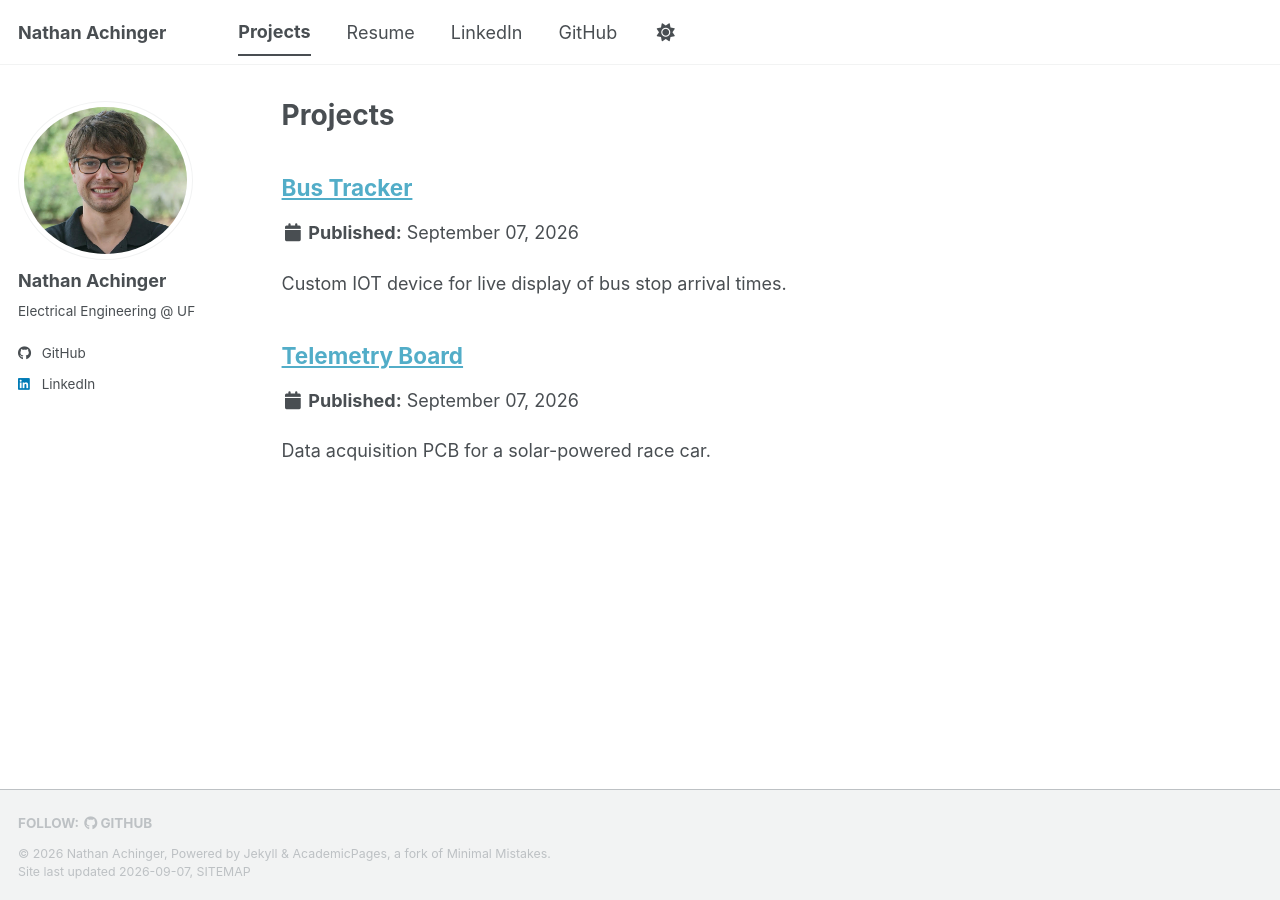
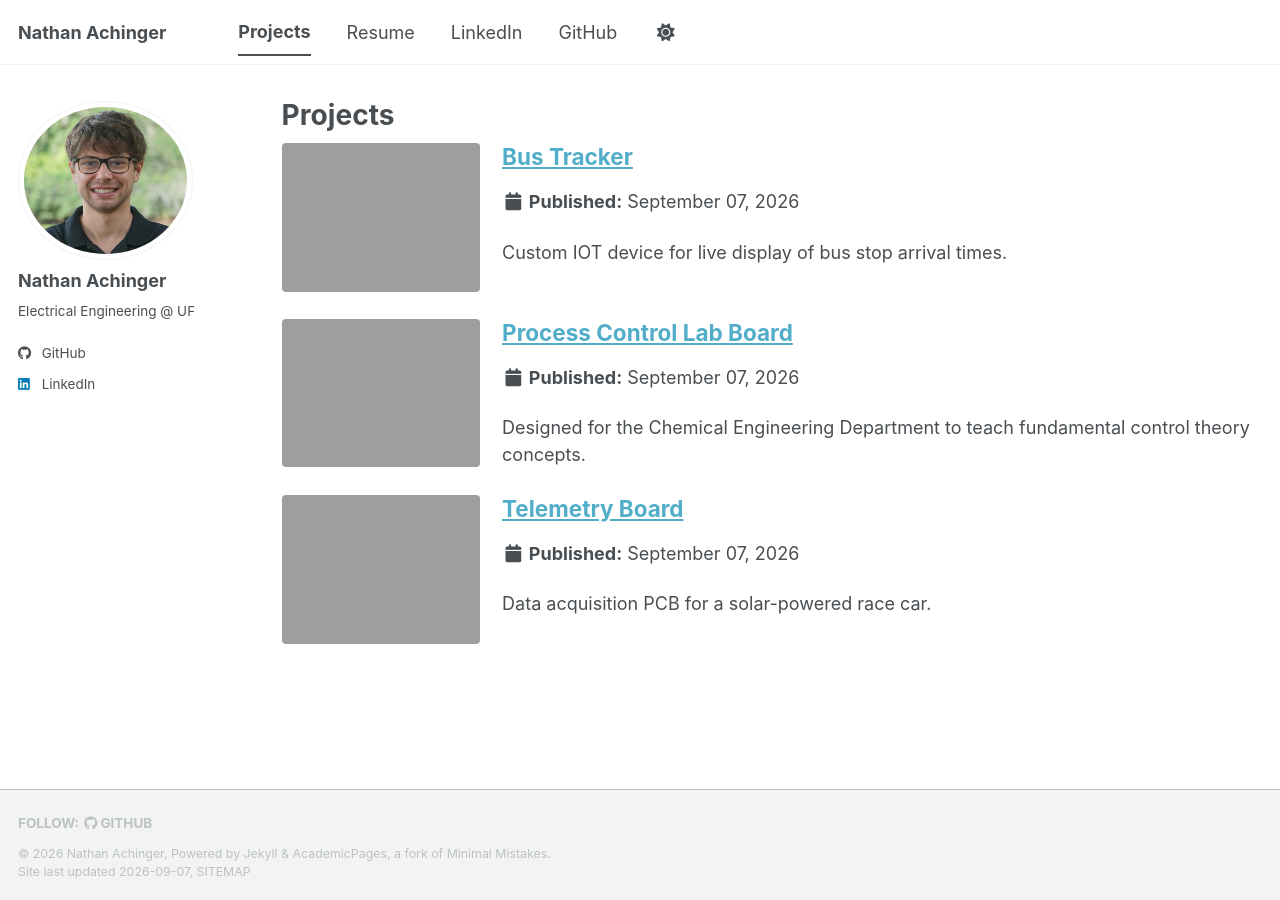
Before and after one commit to nathanachinger/nathanachinger.github.io, a Jekyll site: the page built from _pages/projects.html, in a window 1280 px wide. Built offline with Jekyll 4.4.1, drawn with Linux system fonts in a browser that asks for light colours; a style sheet for code colours, icons or effects is not loaded.

Commit message:
added PWCL project, images to projects page

```diff
--- a/_includes/archive-single.html
+++ b/_includes/archive-single.html
@@ -14,8 +14,15 @@
 
 <div class="{{ include.type | default: "list" }}__item">
   <article class="archive__item" itemscope itemtype="http://schema.org/CreativeWork">
-    {% if include.type == "grid" and teaser %}
+    {% assign show_teaser = false %}
+    {% if teaser %}
+      {% if include.type == "grid" or include.show_teaser %}
+        {% assign show_teaser = true %}
+      {% endif %}
+    {% endif %}
+    {% if show_teaser %}
       <div class="archive__item-teaser">
+        <a href="{{ base_path }}{{ post.url }}" tabindex="-1" aria-hidden="true">
           <img src=
             {% if teaser contains "://" %}
               "{{ teaser }}"
@@ -23,7 +30,9 @@
               "{{ teaser | prepend: "/images/" | prepend: base_path }}"
             {% endif %}
             alt="">
+        </a>
       </div>
+      <div class="archive__item-body">
     {% endif %}
 
     <h2 class="archive__item-title" itemprop="headline">
@@ -47,9 +56,13 @@
         {% endif %}
 
     {% if post.excerpt and site.read_more != 'enabled' %}
-    <p class="archive__item-excerpt" itemprop="description">{{ post.excerpt | markdownify }}</p>
+    <div class="archive__item-excerpt" itemprop="description">{{ post.excerpt | markdownify }}</div>
     {% elsif post.excerpt and site.read_more == 'enabled' %}
     <p class="archive__item-excerpt" itemprop="description"><p>{{ post.excerpt | markdownify | remove: '<p>' | remove: '</p>' }}<strong><a href="{{ base_path }}{{ post.url }}" rel="permalink"> Read more</a></strong></p></p>
+    {% endif %}
+
+    {% if show_teaser %}
+      </div>
     {% endif %}
 
     {% if post.citation and post.paperurl and post.slidesurl and post.bibtexurl %}
--- a/_pages/projects.html
+++ b/_pages/projects.html
@@ -9,5 +9,5 @@ author_profile: true
 
 
 {% for post in site.projects %}
-  {% include archive-single.html %}
+  {% include archive-single.html show_teaser=true %}
 {% endfor %}
--- /dev/null
+++ b/_projects/process-control-lab-board.md
@@ -0,0 +1,41 @@
+---
+title: "Process Control Lab Board"
+excerpt: "Designed for the Chemical Engineering Department to teach fundamental control theory concepts."
+collection: projects
+header:
+  teaser: pwcl_custom_board_close_up.png
+overview_gallery:
+  - url: pwcl_custom_board_close_up.png
+    image_path: pwcl_custom_board_close_up.png
+    alt: "Process Control Lab Board close-up"
+  - url: pwcl_existing_lab_kit.png
+    image_path: pwcl_existing_lab_kit.png
+    alt: "Existing process control lab kit"
+# feature_gallery:
+#   - url: process_control_lab_board_feature_schematic.png
+#     image_path: process_control_lab_board_feature_schematic.png
+#     alt: "Feature schematic"
+#   - url: process_control_lab_board_feature_realistic.png
+#     image_path: process_control_lab_board_feature_realistic.png
+#     alt: "Feature 3D view"
+#   - url: process_control_lab_board_feature_copper.png
+#     image_path: process_control_lab_board_feature_copper.png
+#     alt: "Feature copper layout"
+---
+
+## Overview
+
+The lab kits for ECH4323L: Process Control Laboratory were built from an Arduino and a breadboard with hot-glued components, and they broke often. This board replaces them, consolidating the Arduino Uno and its external circuitry onto a single custom PCB smaller than the Uno itself.
+
+{% include gallery id="overview_gallery" %}
+
+[Schematic]({{ site.baseurl }}/files/pwcl_schematic.pdf){:target="_blank" rel="noopener"} · [PCB]({{ site.baseurl }}/files/pwcl_pcb.pdf){:target="_blank" rel="noopener"}
+
+### Fan Control
+
+### Temperature Sensor
+
+### SSR Control
+
+
+{% include gallery id="feature_gallery" %}
--- a/_sass/layout/_archive.scss
+++ b/_sass/layout/_archive.scss
@@ -104,6 +104,59 @@
 
   .page__meta {
     margin: 0 0 4px;
+  }
+
+  + .list__item {
+    margin-top: 1.5em;
+  }
+
+  .archive__item:has(> .archive__item-teaser) {
+    display: grid;
+    grid-template-columns: minmax(7rem, 11rem) minmax(0, 1fr);
+    column-gap: 1.25em;
+    align-items: start;
+  }
+
+  .archive__item-teaser {
+    margin-bottom: 0;
+
+    a {
+      display: block;
+      text-decoration: none;
+    }
+
+    img {
+      display: block;
+      width: 100%;
+      aspect-ratio: 4 / 3;
+      object-fit: cover;
+    }
+  }
+
+  .archive__item-body {
+    .archive__item-title {
+      margin-top: 0;
+      padding-bottom: 0;
+    }
+
+    .archive__item-excerpt {
+      font-size: 1em;
+    }
+
+    .archive__item-excerpt > p {
+      margin: 0;
+    }
+  }
+
+  @include breakpoint(max-width $small) {
+    .archive__item:has(> .archive__item-teaser) {
+      grid-template-columns: 1fr;
+    }
+
+    .archive__item-teaser {
+      max-width: 16rem;
+      margin-bottom: 0.75em;
+    }
   }
 }
 
```
Also changed, not shown: _projects/bus-tracker.md (+2 -0 lines), _projects/telemetry-board.md (+2 -0 lines), 6 other files. Lines whose indentation alone changed are shown as unchanged.
